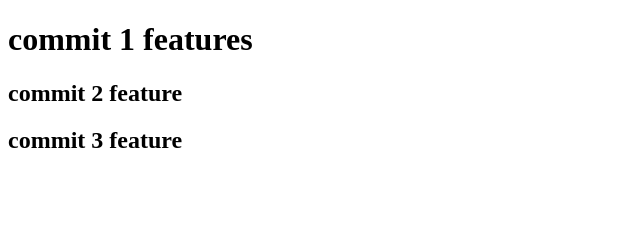
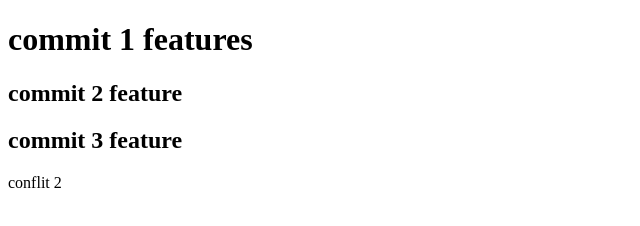
Before and after one commit to mouradmilina/git-tutorial3, a plain HTML site: page feature.html in a window 1280 px wide. Shown: the full height of the page, 0-640 px from the left. Drawn offline with Linux system fonts and the light colour scheme.

Commit message:
conflit 2

```diff
--- a/feature.html
+++ b/feature.html
@@ -9,5 +9,6 @@
     <h1>commit 1 features</h1>
     <h2>commit 2 feature</h2>
     <h2>commit 3 feature</h2>
+    <p>conflit 2</p>
 </body>
 </html>
```
